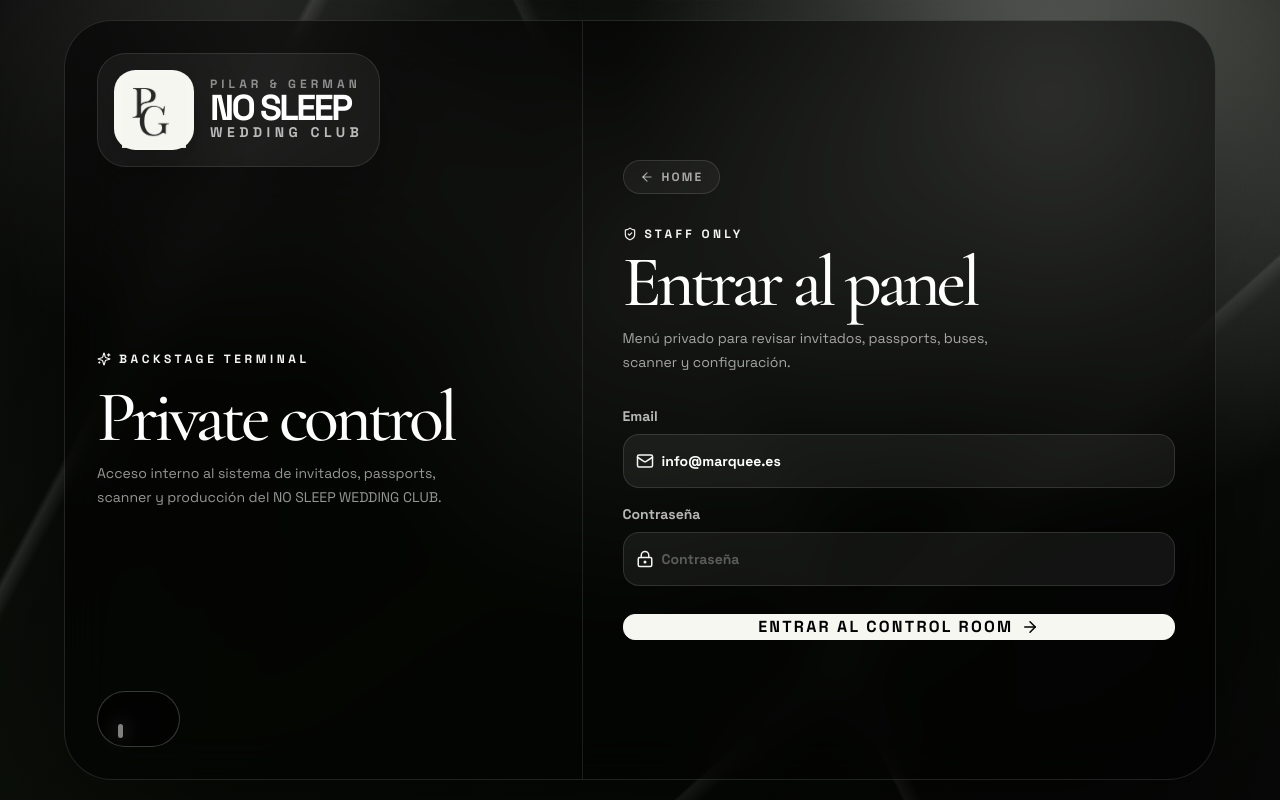
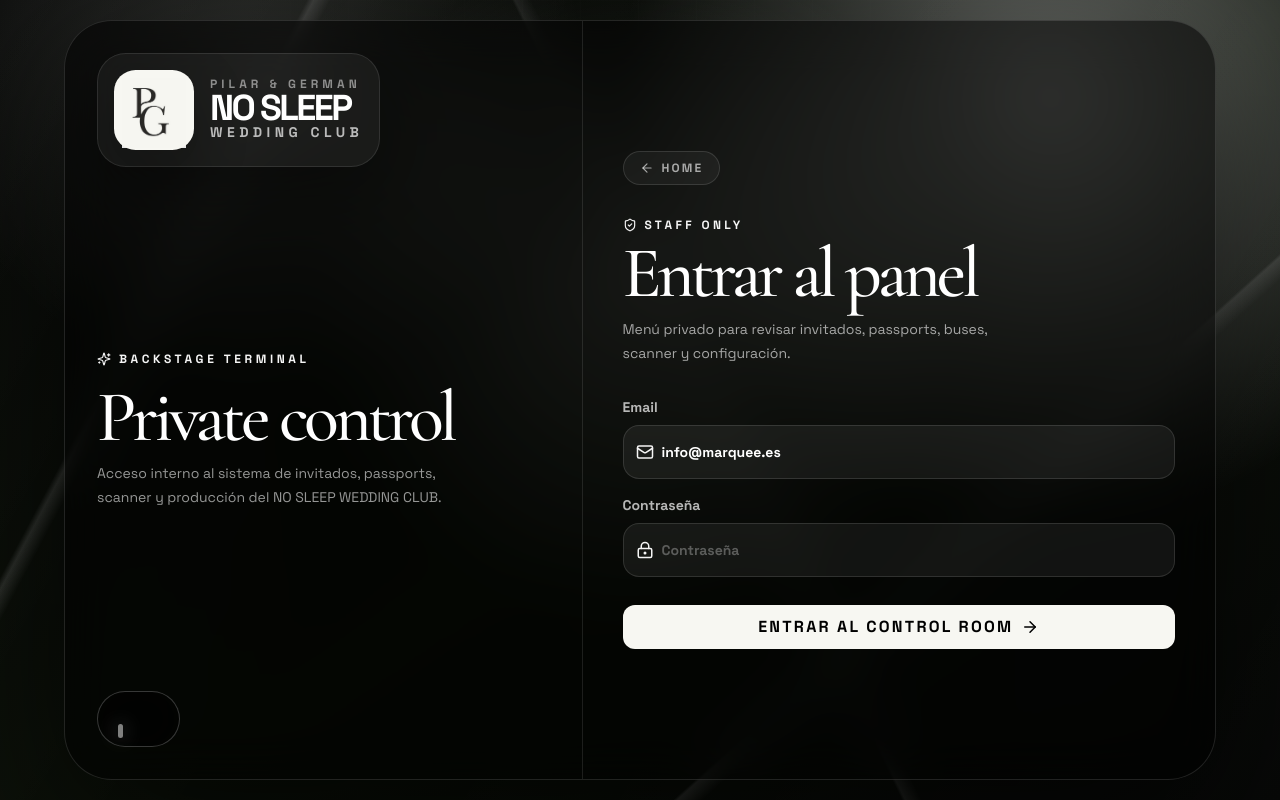
Before and after one commit to MARFANCREWWEBAPP/PILAR-GERMAN, a Next.js app: page /login in a window 1280 px wide. Built offline with nearby package versions, Linux system fonts and the light colour scheme.

Commit message:
Fix button variant typing for Railway

```diff
--- a/components/ui/Button.tsx
+++ b/components/ui/Button.tsx
@@ -6,6 +6,18 @@ import { cn } from '@/lib/utils'
 type Props = ButtonHTMLAttributes<HTMLButtonElement> & {
   variant?: 'primary' | 'ghost' | 'outline'
   size?: 'sm' | 'md' | 'lg'
+}
+
+const variantClassNames: Record<NonNullable<Props['variant']>, string> = {
+  primary: 'border-transparent bg-[#f7f7f2] text-black hover:translate-y-[-1px] hover:bg-[#f5f5f5] hover:shadow-[0_18px_45px_rgba(245,245,245,0.20)]',
+  outline: 'bg-transparent border-white/25 text-white hover:border-[#f5f5f5]/40 hover:bg-white/10',
+  ghost: 'text-white bg-white/5 border-white/10 hover:border-[#f5f5f5]/30 hover:bg-white/[0.12]'
+}
+
+const sizeClassNames: Record<NonNullable<Props['size']>, string> = {
+  sm: 'h-9 px-4 text-sm',
+  md: 'h-11 px-6 text-base',
+  lg: 'h-12 px-8 text-lg'
 }
 
 export const Button = forwardRef<HTMLButtonElement, Props>(function Button(
@@ -17,16 +29,8 @@ export const Button = forwardRef<HTMLButtonElement, Props>(function Button(
       ref={ref}
       className={cn(
         'inline-flex items-center justify-center gap-2 rounded-xl border font-semibold transition-all duration-200 focus-visible:outline-none focus-visible:ring-2 focus-visible:ring-[#f5f5f5]/60',
-        {
-          'border-transparent bg-[#f7f7f2] text-black hover:translate-y-[-1px] hover:bg-[#f5f5f5] hover:shadow-[0_18px_45px_rgba(245,245,245,0.20)]': variant === 'primary',
-          'bg-transparent border-white/25 text-white hover:border-[#f5f5f5]/40 hover:bg-white/10': variant === 'outline',
-          'text-white bg-white/5 border-white/10 hover:border-[#f5f5f5]/30 hover:bg-white/[0.12]': variant === 'ghost'
-        }[variant],
-        {
-          'h-9 px-4 text-sm': size === 'sm',
-          'h-11 px-6 text-base': size === 'md',
-          'h-12 px-8 text-lg': size === 'lg'
-        }[size],
+        variantClassNames[variant],
+        sizeClassNames[size],
         className
       )}
       {...props}
```
